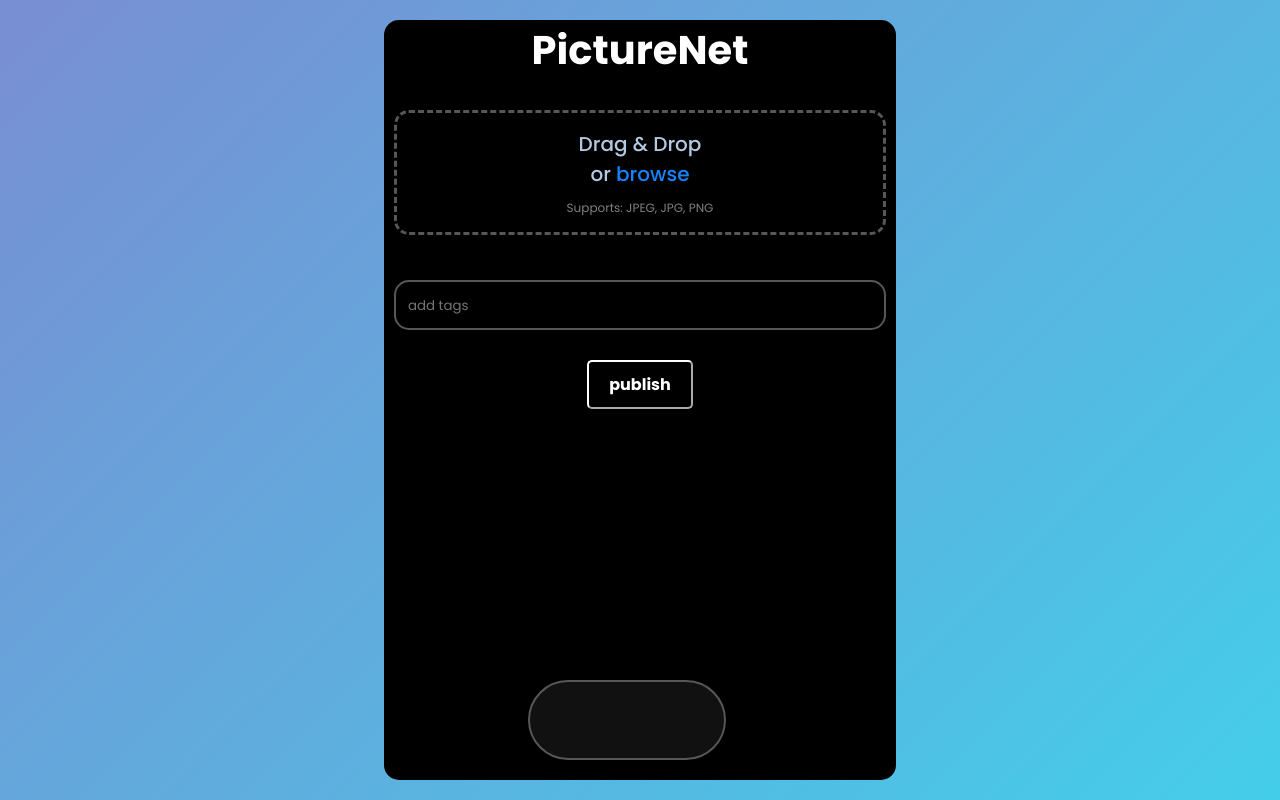
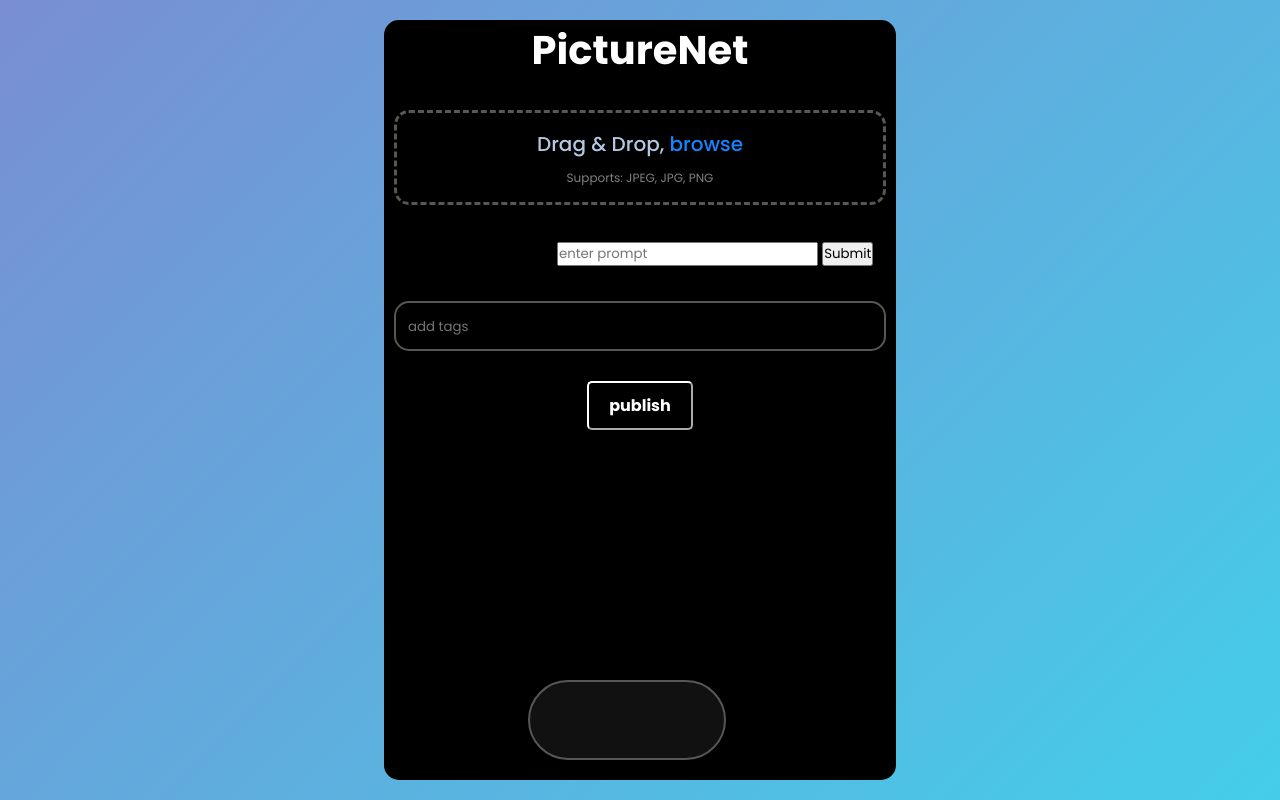
Before and after one commit to ByteSculptor07/PictureNet, a Flask app: template templates/upload.html in a window 1280 px wide. Run offline with Flask 3, Linux system fonts and the light colour scheme; the template is opened without the code that fills it, so the values that code supplies are empty; some libraries are stand-ins or nearby versions.

Commit message:
Add image creator

```diff
--- a/templates/upload.html
+++ b/templates/upload.html
@@ -4,9 +4,9 @@
   <meta charset="UTF-8">
   <meta name="viewport" content="width=device-width, initial-scale=1.0">
   <meta http-equiv="X-UA-Compatible" content="ie=edge">
-  <link rel="stylesheet" href="{{ url_for('static', filename='stylesheets/upload.css') }}">
+  <link rel="stylesheet" href='upload.css') }}">
   <script src="https://unpkg.com/@phosphor-icons/web"></script>
-  <script src="{{ url_for('static', filename='scripts/upload.js') }}"></script>
+  <script src="upload.js"></script>
   <title>PictureNet</title>
 </head>
 <body>
@@ -23,14 +23,31 @@
             <div class="icon hide">
                 <i class="ph-fill ph-images"></i>
             </div>
-            <span class="hd hide">Drag & Drop</span>
-            <span class="hd hide">or <span class="button">browse</span></span>
+            <span class="hd hide">Drag & Drop, <span class="button">browse</span></span>
             <div id="preview" class="preview"></div>
             <form id="form" method="post" action="" enctype = "multipart/form-data">
                 <input type="file" accept="image/png, image/jpg, image/jpeg" name="uploadedIMG" hidden />
             </form>
             <span class="support hide">Supports: JPEG, JPG, PNG</span>
+            <div id="loader" class="loader">
+              <span></span>
+              <span></span>
+              <span></span>
+              <span></span>
+            </div>
         </div>
+        <br>
+        <center>
+          <div id="promptContainer" style="display: flex; justify-content: center;">
+            <div id="genHide">
+              <span class="gen">or <span id="genBtn" class="button">generate with AI</span></span>
+            </div>
+            <div class="input_container" id="inputContainer">
+                <input id="promptInput" placeholder="enter prompt" type="text">
+                <button id="genStartBtn">Submit</button>
+            </div>
+          </div>
+        </center>
         <br>
         <div class="tag-edit" id="tag-edit" onclick="focus_tag()">
         	<div class="tag-area" id="tag-area">
```
